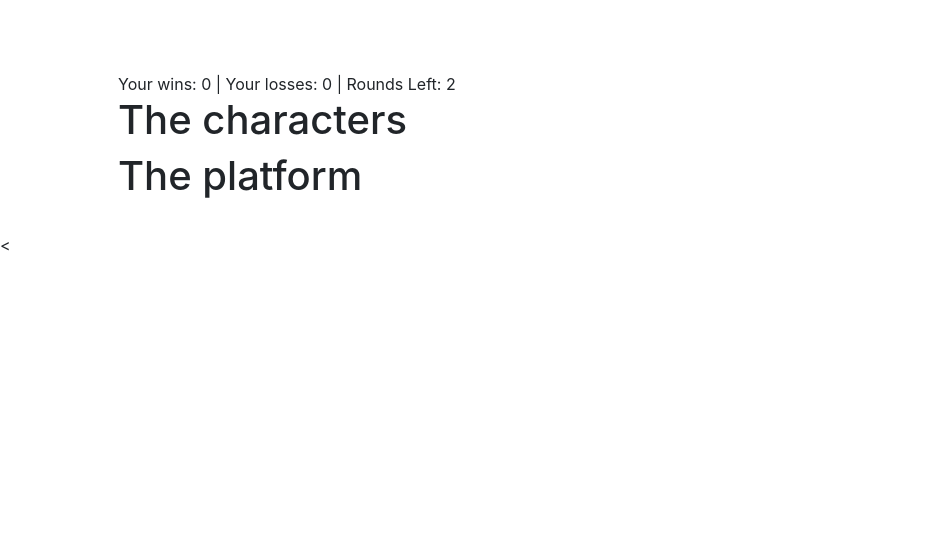
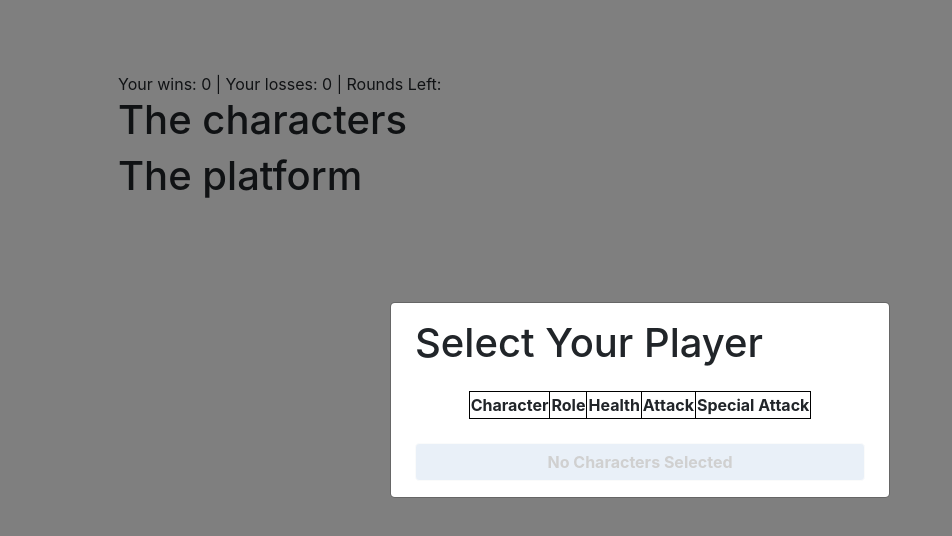
Before and after one commit to thaiscmky/rpg-game, a plain HTML site: page index.html in a window 1280 px wide. Shown: the whole page, without its empty margins (0-952 px from the left). Drawn offline with nearby package versions, Linux system fonts and the light colour scheme.

Commit message:
Adds player selection modal on init.

```diff
--- a/assets/css/style.css
+++ b/assets/css/style.css
@@ -5,6 +5,13 @@ div#gameModal .modal-content #instructions,
 div#gameModal .modal-content #gameover
 {
     display:none;
+}
+div#gameModal button{
+    font-weight: bold;
+}
+div#gameModal button[disabled]{
+    color: #b7b7b7;
+    background-color: #dee9f5;
 }
 div#battle_arena {
     background: url('../images/platform.jpg');
--- a/assets/javascript/game.js
+++ b/assets/javascript/game.js
@@ -129,24 +129,25 @@ var renderUi = {
         return tds;
     },
     renderSelection: function(player, fighter){
+        console.trace();
         var image = $(fighter).find('img');
         var clone = image.clone().addClass(fighter.className);
         clone.width(image.width() * 3);
         var selector = '#battle_arena #'+player;
-        if(player==='user'){
+        if(player === 'opponent'){
+            $(selector).html(clone.css({'transform': 'scaleX(-1)'}));
+            $(selector).append(  '<span>Enemy HP: <span></span></span>' );
+            image.css({'background-color': '#cea452'});
+        }
+        if(player === 'user') {
             $(selector).html(clone);
             $(selector).append( '<span>Your HP: <span></span></span>' );
             image.css({'background-color': '#BDDDF6'});
-        } else {
-            $(selector).html(clone.css({'transform': 'scaleX(-1)'}));
-            $(selector).append(  '<span>Enemy HP: <span></span></span>' );
-            image.css({'background-color': '#cea452'});
         }
         $(selector +' span span').html(gameProgress[player]['health']);
         image.css({'opacity': '0.5'});
     },
     getModal: function(identity){
-        //https://getbootstrap.com/docs/4.0/components/modal/
         $('#myInput').trigger();
         switch (identity)
         {
@@ -219,7 +220,6 @@ var gameProgress = {
         this.user = user;
         this.opponent = opponent;
         this.opponent.duration = this.opponent.duration * 2.5;
-        console.log(this.opponent);
     },
     getCurrentFighters: function () {
         return [this.opponent, this.user];
@@ -295,6 +295,7 @@ var gameProgress = {
     initGame: function () {
         gameProgress.rounds = Object.keys(characterObjs).length - 1;
         renderUi.updateRounds();
+        this.initSelections();
 
         /*
         TODO: add jump feature
@@ -311,7 +312,7 @@ var gameProgress = {
             if(gameProgress.user){
                 gameProgress.initOpponentSelection(role,selection);
             } else {
-                gameProgress.initOpponentSelection(role,selection);
+                gameProgress.initUserSelection(role,selection);
             }
         });
     },
@@ -418,14 +419,19 @@ var gameActions = {
     jump: function (user) {
         //TODO: add jump feature;
     }
-}
+};
 
 $(document).ready(function() {
-    renderUi.buildTabularData('characters', 'info');
-    gameProgress.initGame();
-    gameProgress.initSelections();
+    $( "#selection" ).show();
+    $('#gameModal').on('shown.bs.modal', function(){
+        renderUi.buildTabularData('characters', 'info');
+        gameProgress.initGame();
+    });
 });
 
 $(window).on('load', function(){
     renderUi.buildPlatform();
+    $('#gameModal').modal('show');
+    $('#gameModal').modal({backdrop: 'static', keyboard: false});
+    $('#gameAction').text('No Characters Selected');
 });
--- a/index.html
+++ b/index.html
@@ -35,7 +35,7 @@
         </div>
     </div>
 </main>
-<<div id="gameModal" class="modal fade" tabindex="-1" role="dialog" aria-hidden="true">
+<div id="gameModal" class="modal" tabindex="-1" role="dialog" aria-hidden="true">
     <div class="modal-dialog modal-dialog-centered">
         <div class="modal-content px-4 py-3">
             <div class="options">
@@ -43,7 +43,7 @@
             </div>
             <div id="selection">
                 <h1>Select Your Player</h1>
-                <table id="characters">
+                <table id="characters" class="mx-auto m-4">
                     <thead class="labels">
                     <tr>
                         <th>
@@ -114,7 +114,7 @@
                 <div id="result"></div>
                 <button type="button">Select New Opponent</button>
             </div>
-            <button type="button" id="gameAction" class="btn btn-dark"></button>
+            <button type="button" id="gameAction" class="btn btn-light" disabled></button>
         </div>
     </div>
 </div>
```
